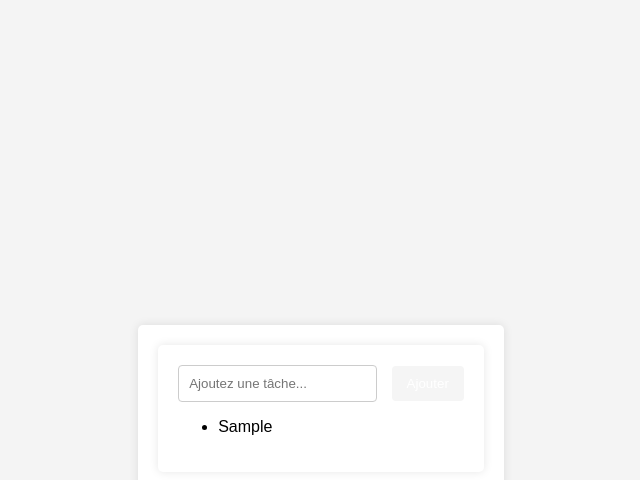
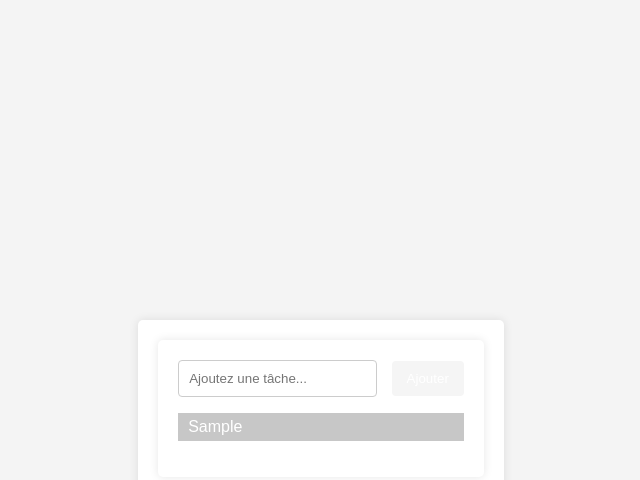
Before and after one commit to yasmine-elhj/TODOLIST, a plain HTML site: page index.html in a window 1280 px wide. Both pictures are taken after typing "Sample" into the empty fields and a click on the button "Ajouter". Shown: the whole page, without its empty margins (319-959 px from the left). Drawn offline with Linux system fonts and the light colour scheme.

Commit message:
tache 3 design liste de tache

```diff
--- a/assets/CSS/style.css
+++ b/assets/CSS/style.css
@@ -29,3 +29,14 @@ button {
 button:hover {
     background-color: #0056b3;
 }
+
+li {
+    list-style: none;
+    padding: 5px 10px;
+    background: #c7c7c7;
+    color: white;
+    width: auto;
+}
+ul {
+    padding: 0;
+}
```
